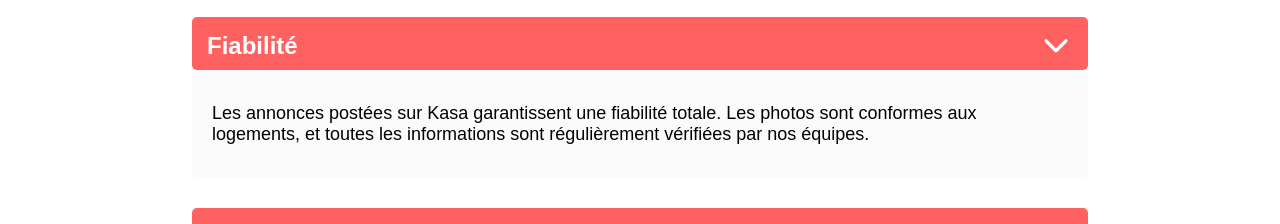
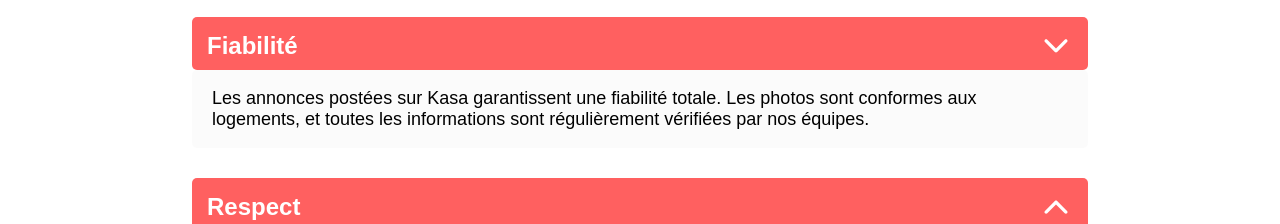
Before and after one commit to inesktari/kasa, a React (Create React App) app: page /About in a window 1280 px wide. Both pictures are taken after a click on the button "Fiabilité". Shown: the part 416-640 px from the top of the page. Built offline with nearby package versions, Linux system fonts and the light colour scheme.

Commit message:
Collapse animation

```diff
--- a/src/components/Collapse/Collapse.css
+++ b/src/components/Collapse/Collapse.css
@@ -44,15 +44,53 @@
   border:none;
   overflow: hidden;
   max-height: 0;
-  transition: max-height 0.4s ease-in-out, padding 0.4s ease-in-out;
+  opacity: 0;
+  transition: max-height 0.2s ease-in-out, opacity 0.5s linear;
   position: relative;
   z-index: 1;
 }
 
 .collapse-content.open {
-  max-height: none;
-  padding: 15px 20px;}
+  max-height: 500px;
+  opacity: 1;
+}
 
 .collapse-content.closed {
   max-height: 0;
-  padding: 0 20px;}
+  opacity: 0;
+}
+
+.collapse-text {
+  transform: translateY(-20px);
+  opacity: 0;
+}
+
+.collapse-content.open .collapse-text {
+  animation: slideTextOpen 0.2s ease-in-out 0.2s forwards;
+}
+
+.collapse-content.closed .collapse-text {
+  animation: slideTextClose 0.2s ease-in-out forwards;
+}
+
+@keyframes slideTextOpen {
+  from {
+    transform: translateY(-20px);
+    opacity: 0;
+  }
+  to {
+    transform: translateY(0);
+    opacity: 1;
+  }
+}
+
+@keyframes slideTextClose {
+  from {
+    transform: translateY(0);
+    opacity: 1;
+  }
+  to {
+    transform: translateY(-20px);
+    opacity: 0;
+  }
+}
--- a/src/components/Collapse/Collapse.jsx
+++ b/src/components/Collapse/Collapse.jsx
@@ -23,7 +23,7 @@
         />
       </button>
       <div className={`collapse-content ${isOpen ? "open" : "closed"}`}>
-        {children}
+        <div className="collapse-text">{children}</div>
       </div>
     </div>
   );
```
